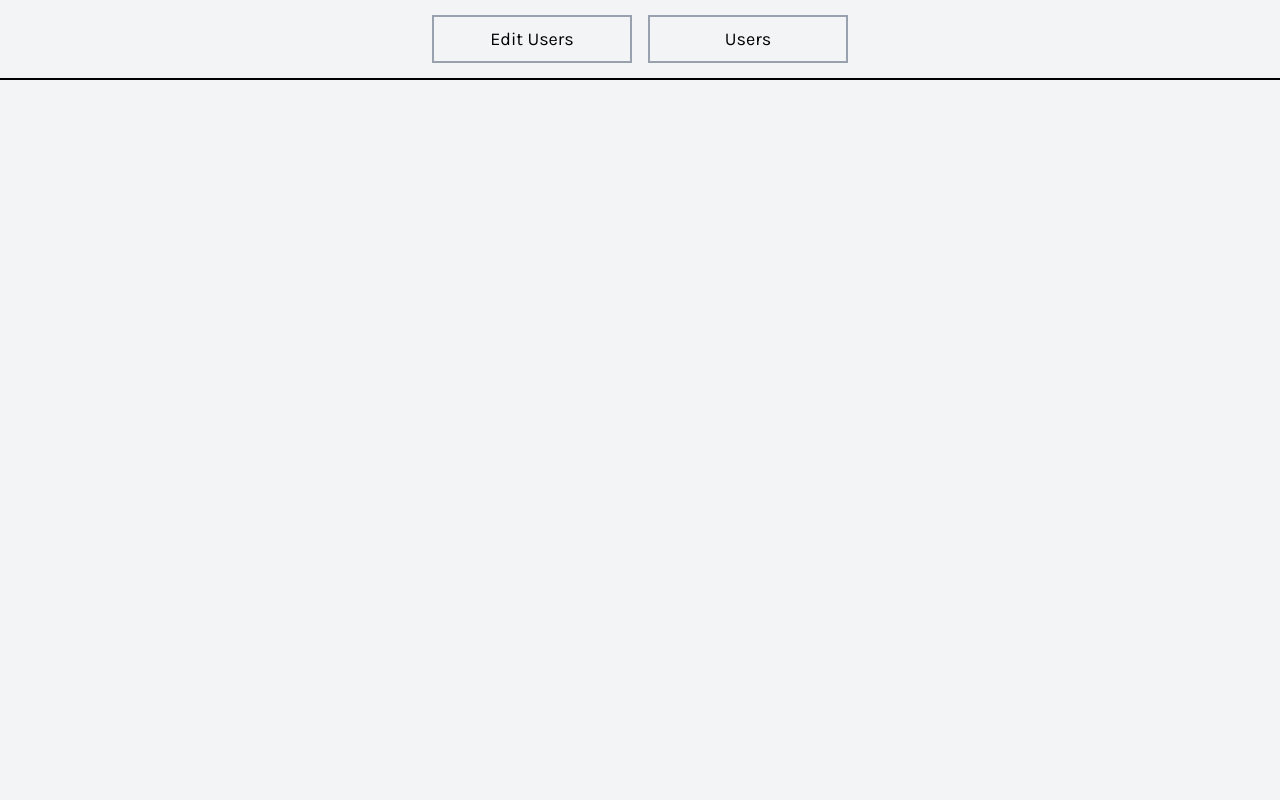
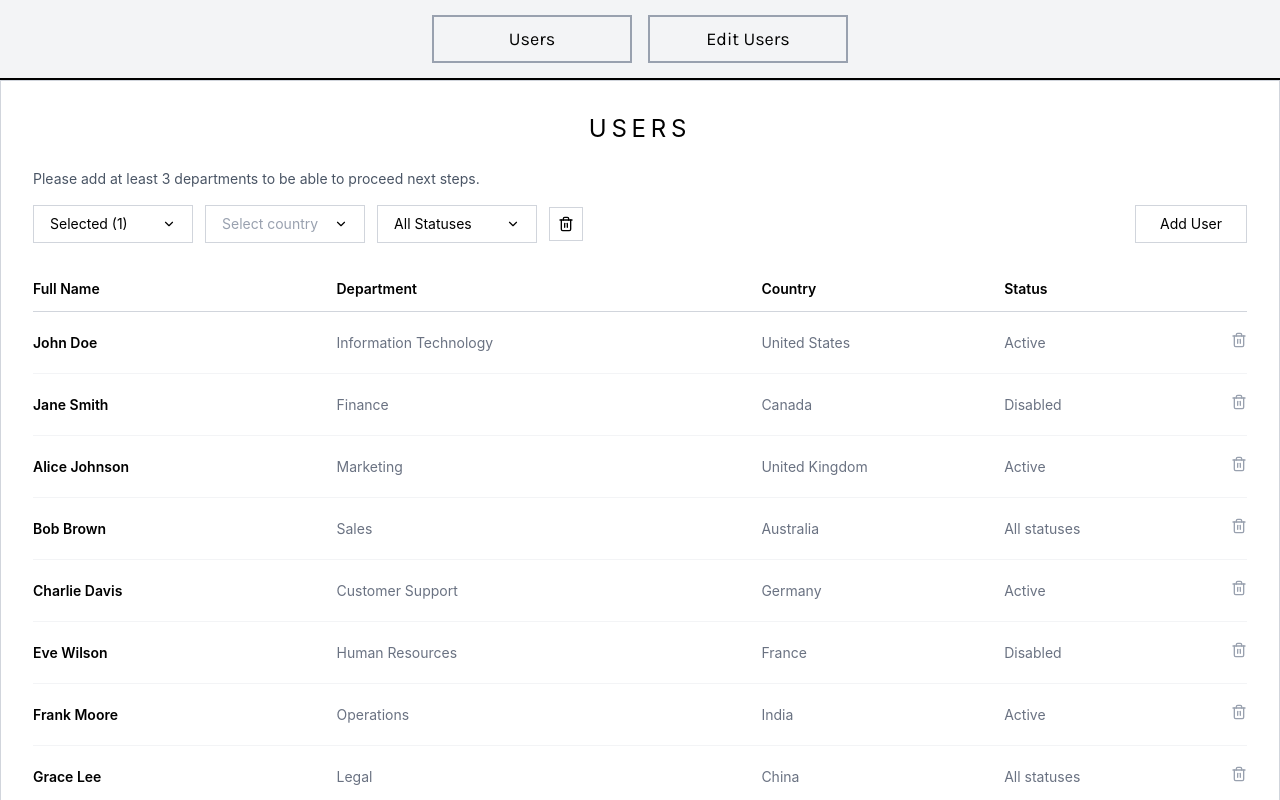
Before and after one commit to Pasta298/test_task_10.06, a React (Vite) app: page /users in a window 1280 px wide. Built offline with nearby package versions, Linux system fonts and the light colour scheme.

Commit message:
Users' Page created, data added and button link added

```diff
--- a/package.json
+++ b/package.json
@@ -11,8 +11,10 @@
   },
   "dependencies": {
     "@tailwindcss/vite": "^4.3.0",
+    "lucide-react": "^1.17.0",
     "react": "^19.2.6",
     "react-dom": "^19.2.6",
+    "react-router-dom": "^7.17.0",
     "tailwindcss": "^4.3.0"
   },
   "devDependencies": {
--- a/src/App.tsx
+++ b/src/App.tsx
@@ -1,9 +1,16 @@
+import { Routes, Route } from "react-router-dom";
 import Header from "./components/header";
+import UsersPage from "./pages/UserPage";
 
 function App() {
   return (
-    <div className="bg-gray-100 w-screen h-screen">
-      <Header></Header>
+    <div className="bg-gray-100 w-screen h-screen flex flex-col">
+      <Header />
+      <main className="flex-1 overflow-auto h-full">
+        <Routes>
+          <Route path="/users" element={<UsersPage />} />
+        </Routes>
+      </main>
     </div>
   );
 }
--- a/src/components/header.tsx
+++ b/src/components/header.tsx
@@ -1,10 +1,15 @@
+import { NavLink } from "react-router-dom";
 import Button from "./button";
 
 export default function Header() {
   return (
-    <div className="flex justify-center items-center w-full h-[10%] min-h-15 gap-4 border-black border-b-2 shrink-0">
-      <Button>Edit Users</Button>
-      <Button>Users</Button>
+    <div className="flex justify-center items-center w-full min-h-15 h-[10%] gap-4 border-black border-b-2 shrink-0">
+      <NavLink to="/users">
+        <Button>Users</Button>
+      </NavLink>
+      <NavLink to="/edit-users">
+        <Button>Edit Users</Button>
+      </NavLink>
     </div>
   );
 }
--- /dev/null
+++ b/src/data/users.ts
@@ -0,0 +1,86 @@
+export const USERS = [
+  {
+    id: 1,
+    name: "John Doe",
+    status: { name: "Active", value: "ACTIVE" },
+    department: { name: "Information Technology", value: "IT" },
+    country: { name: "United States", value: "US" },
+  },
+  {
+    id: 2,
+    name: "Jane Smith",
+    status: { name: "Disabled", value: "DISABLED" },
+    department: { name: "Finance", value: "FIN" },
+    country: { name: "Canada", value: "CA" },
+  },
+  {
+    id: 3,
+    name: "Alice Johnson",
+    status: { name: "Active", value: "ACTIVE" },
+    department: { name: "Marketing", value: "MKT" },
+    country: { name: "United Kingdom", value: "GB" },
+  },
+  {
+    id: 4,
+    name: "Bob Brown",
+    status: { name: "All statuses", value: "ALL" },
+    department: { name: "Sales", value: "SAL" },
+    country: { name: "Australia", value: "AU" },
+  },
+  {
+    id: 5,
+    name: "Charlie Davis",
+    status: { name: "Active", value: "ACTIVE" },
+    department: { name: "Customer Support", value: "CS" },
+    country: { name: "Germany", value: "DE" },
+  },
+  {
+    id: 6,
+    name: "Eve Wilson",
+    status: { name: "Disabled", value: "DISABLED" },
+    department: { name: "Human Resources", value: "HR" },
+    country: { name: "France", value: "FR" },
+  },
+  {
+    id: 7,
+    name: "Frank Moore",
+    status: { name: "Active", value: "ACTIVE" },
+    department: { name: "Operations", value: "OPS" },
+    country: { name: "India", value: "IN" },
+  },
+  {
+    id: 8,
+    name: "Grace Lee",
+    status: { name: "All statuses", value: "ALL" },
+    department: { name: "Legal", value: "LEG" },
+    country: { name: "China", value: "CN" },
+  },
+  {
+    id: 9,
+    name: "Henry White",
+    status: { name: "Active", value: "ACTIVE" },
+    department: { name: "Product Management", value: "PM" },
+    country: { name: "Japan", value: "JP" },
+  },
+  {
+    id: 10,
+    name: "Isabella Green",
+    status: { name: "Disabled", value: "DISABLED" },
+    department: { name: "Research and Development", value: "R&D" },
+    country: { name: "Ukraine", value: "UA" },
+  },
+  {
+    id: 11,
+    name: "Jack Black",
+    status: { name: "Active", value: "ACTIVE" },
+    department: { name: "Sales", value: "SAL" },
+    country: { name: "Australia", value: "AU" },
+  },
+  {
+    id: 12,
+    name: "Lily Scott",
+    status: { name: "All statuses", value: "ALL" },
+    department: { name: "Information Technology", value: "IT" },
+    country: { name: "Canada", value: "CA" },
+  },
+];
--- a/src/main.tsx
+++ b/src/main.tsx
@@ -1,10 +1,13 @@
 import { StrictMode } from "react";
 import { createRoot } from "react-dom/client";
+import { BrowserRouter } from "react-router-dom";
 import "./index.css";
 import App from "./App.tsx";
 
 createRoot(document.getElementById("root")!).render(
   <StrictMode>
-    <App />
+    <BrowserRouter>
+      <App />
+    </BrowserRouter>
   </StrictMode>,
 );
--- /dev/null
+++ b/src/pages/UserPage.tsx
@@ -0,0 +1,187 @@
+import { useState } from "react";
+import { ChevronDown, ChevronUp, Trash2 } from "lucide-react";
+import { USERS } from "../data/users";
+
+const DEPARTMENTS = [...new Set(USERS.map((u) => u.department.name))];
+const COUNTRIES = [...new Set(USERS.map((u) => u.country.name))];
+const STATUSES = [...new Set(USERS.map((u) => u.status.name))];
+
+function Dropdown({
+  options,
+  value,
+  placeholder,
+}: {
+  options: string[];
+  value: string;
+  placeholder?: string;
+}) {
+  const [open, setOpen] = useState(false);
+  const [selected, setSelected] = useState(value);
+
+  return (
+    <div className="relative">
+      <button
+        onClick={() => setOpen((o) => !o)}
+        className="flex items-center justify-between gap-4 border border-gray-300 px-4 py-2 text-sm min-w-40 bg-white"
+      >
+        <span
+          className={selected === value && placeholder ? "text-gray-400" : ""}
+        >
+          {selected || placeholder}
+        </span>
+        {open ? <ChevronUp size={14} /> : <ChevronDown size={14} />}
+      </button>
+      {open && (
+        <div className="absolute top-full left-0 z-10 w-full border border-gray-300 border-t-0 bg-white shadow-sm">
+          {options.map((opt) => (
+            <div
+              key={opt}
+              onClick={() => {
+                setSelected(opt);
+                setOpen(false);
+              }}
+              className="px-4 py-2 text-sm hover:bg-gray-100 cursor-pointer"
+            >
+              {opt}
+            </div>
+          ))}
+        </div>
+      )}
+    </div>
+  );
+}
+
+function MultiSelectDropdown({
+  options,
+  label,
+}: {
+  options: string[];
+  label: string;
+}) {
+  const [open, setOpen] = useState(false);
+  const [selected, setSelected] = useState<string[]>([options[0]]);
+
+  const toggle = (opt: string) => {
+    setSelected((prev) =>
+      prev.includes(opt) ? prev.filter((o) => o !== opt) : [...prev, opt],
+    );
+  };
+
+  return (
+    <div className="relative">
+      <button
+        onClick={() => setOpen((o) => !o)}
+        className="flex items-center justify-between gap-4 border border-gray-300 px-4 py-2 text-sm min-w-40 bg-white"
+      >
+        <span>
+          {selected.length > 0 ? `Selected (${selected.length})` : label}
+        </span>
+        {open ? <ChevronUp size={14} /> : <ChevronDown size={14} />}
+      </button>
+      {open && (
+        <div className="absolute top-full left-0 z-10 w-full border border-gray-300 border-t-0 bg-white shadow-sm">
+          {options.map((opt) => (
+            <div
+              key={opt}
+              onClick={() => toggle(opt)}
+              className="flex items-center gap-2 px-4 py-2 text-sm hover:bg-gray-100 cursor-pointer"
+            >
+              <div
+                className={`w-4 h-4 border flex items-center justify-center ${
+                  selected.includes(opt)
+                    ? "bg-black border-black"
+                    : "border-gray-400"
+                }`}
+              >
+                {selected.includes(opt) && (
+                  <svg width="10" height="8" viewBox="0 0 10 8" fill="none">
+                    <path
+                      d="M1 4L3.5 6.5L9 1"
+                      stroke="white"
+                      strokeWidth="1.5"
+                      strokeLinecap="round"
+                      strokeLinejoin="round"
+                    />
+                  </svg>
+                )}
+              </div>
+              {opt}
+            </div>
+          ))}
+        </div>
+      )}
+    </div>
+  );
+}
+
+export default function UsersPage() {
+  return (
+    <div className="bg-gray-100 min-h-full">
+      <div className="border border-gray-300 bg-white p-8">
+        <h1 className="text-center text-2xl tracking-[0.2em] font-normal mb-6">
+          USERS
+        </h1>
+
+        <p className="text-sm text-gray-600 mb-4">
+          Please add at least 3 departments to be able to proceed next steps.
+        </p>
+
+        <div className="flex items-center gap-3 mb-6">
+          <MultiSelectDropdown options={DEPARTMENTS} label="Department" />
+          <Dropdown options={COUNTRIES} value="" placeholder="Select country" />
+          <Dropdown options={STATUSES} value="All Statuses" />
+
+          <button className="border border-gray-300 p-2 hover:bg-gray-100 cursor-pointer">
+            <Trash2 size={16} />
+          </button>
+
+          <div className="ml-auto">
+            <button className="border border-gray-300 px-6 py-2 text-sm hover:bg-gray-100 cursor-pointer">
+              Add User
+            </button>
+          </div>
+        </div>
+
+        <table className="w-full text-sm">
+          <thead>
+            <tr className="border-b border-gray-300">
+              <th className="text-left font-semibold py-3 pr-4 w-[25%]">
+                Full Name
+              </th>
+              <th className="text-left font-semibold py-3 pr-4 w-[35%]">
+                Department
+              </th>
+              <th className="text-left font-semibold py-3 pr-4 w-[20%]">
+                Country
+              </th>
+              <th className="text-left font-semibold py-3 pr-4 w-[15%]">
+                Status
+              </th>
+              <th className="w-[5%]" />
+            </tr>
+          </thead>
+          <tbody>
+            {USERS.map((user) => (
+              <tr
+                key={user.id}
+                className="border-b border-gray-100 last:border-0"
+              >
+                <td className="py-5 pr-4 font-semibold">{user.name}</td>
+                <td className="py-5 pr-4 text-gray-500">
+                  {user.department.name}
+                </td>
+                <td className="py-5 pr-4 text-gray-500">{user.country.name}</td>
+                <td className="py-5 pr-4 text-gray-500">{user.status.name}</td>
+                <td className="py-5 text-right">
+                  <button className="text-gray-400 hover:text-black cursor-pointer">
+                    <Trash2 size={16} />
+                  </button>
+                </td>
+              </tr>
+            ))}
+          </tbody>
+        </table>
+      </div>
+    </div>
+  );
+}
```
Also changed, not shown: src/index.css (line endings or trailing spaces), 1 other file (tests, documents, lock files or other folders).
